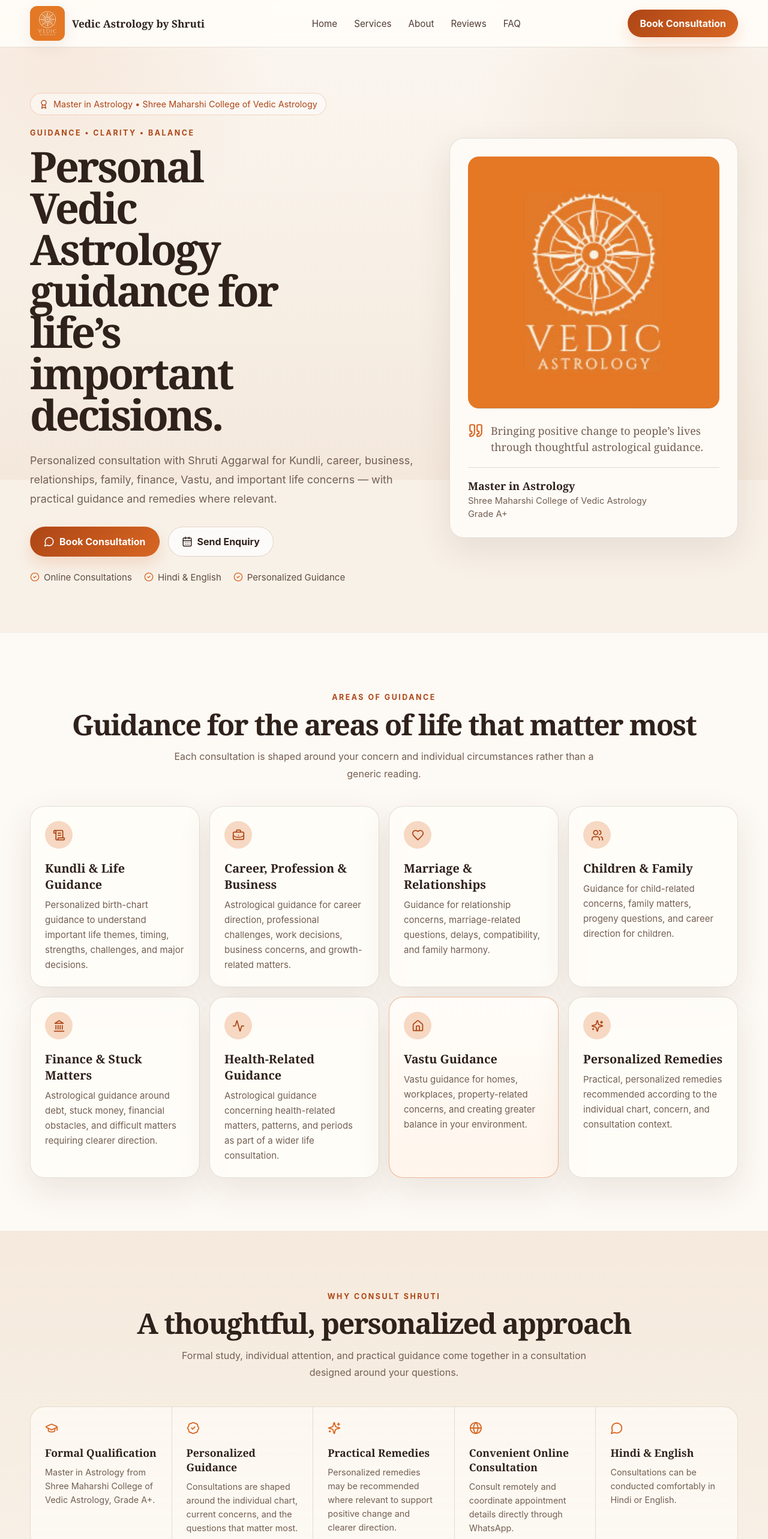
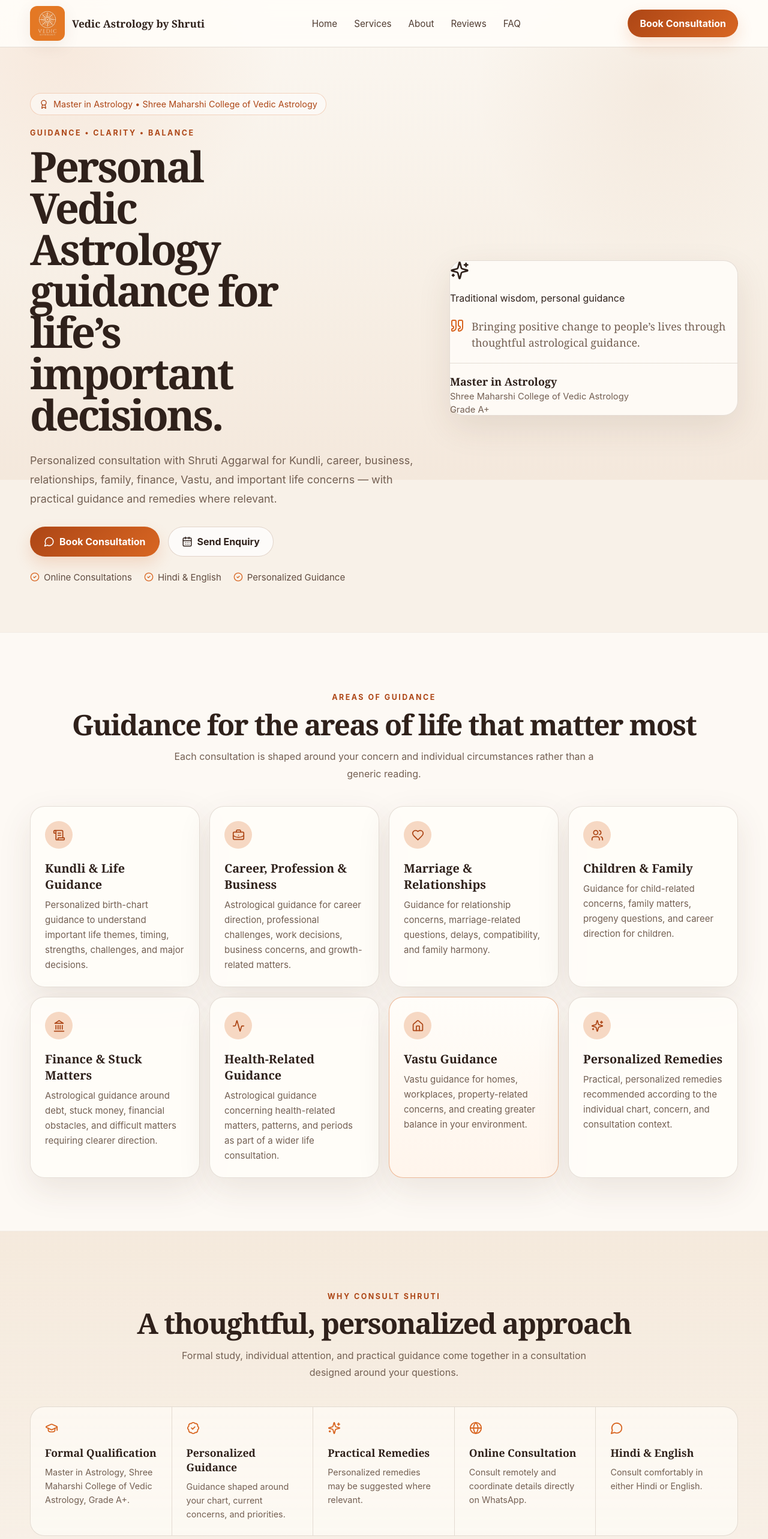
Before and after one commit to nishnataggarwal1-creator/shruti-astrology-site, a React (Vite) app: page / in a window 1280 px wide. Shown: the top 2566 px of the page at 60% size. Built offline with nearby package versions, Linux system fonts and the light colour scheme.

Commit message:
Update App.jsx

```diff
--- a/src/App.jsx
+++ b/src/App.jsx
@@ -89,27 +89,27 @@ const WHY_SHRUTI = [
   {
     icon: GraduationCap,
     title: "Formal Qualification",
-    text: "Master in Astrology from Shree Maharshi College of Vedic Astrology, Grade A+.",
+    text: "Master in Astrology, Shree Maharshi College of Vedic Astrology, Grade A+.",
   },
   {
     icon: BadgeCheck,
     title: "Personalized Guidance",
-    text: "Consultations are shaped around the individual chart, current concerns, and the questions that matter most.",
+    text: "Guidance shaped around your chart, current concerns, and priorities.",
   },
   {
     icon: Sparkles,
     title: "Practical Remedies",
-    text: "Personalized remedies may be recommended where relevant to support positive change and clearer direction.",
+    text: "Personalized remedies may be suggested where relevant.",
   },
   {
     icon: Globe,
-    title: "Convenient Online Consultation",
-    text: "Consult remotely and coordinate appointment details directly through WhatsApp.",
+    title: "Online Consultation",
+    text: "Consult remotely and coordinate details directly on WhatsApp.",
   },
   {
     icon: MessageCircle,
     title: "Hindi & English",
-    text: "Consultations can be conducted comfortably in Hindi or English.",
+    text: "Consult comfortably in either Hindi or English.",
   },
 ];
 
@@ -261,15 +261,19 @@ export default function App() {
               </motion.div>
 
               <motion.div initial={{ opacity: 0, y: 16 }} animate={{ opacity: 1, y: 0 }} transition={{ duration: 0.55, delay: 0.08 }}>
-                <Card className="hero-card">
-                  <div className="hero-logo-wrap">
-                    <img src={logo} alt="Vedic Astrology by Shruti" className="hero-logo" />
+                <Card className="hero-visual-card">
+                  <div className="celestial-mark" aria-hidden="true">
+                    <span className="orbit orbit-one" />
+                    <span className="orbit orbit-two" />
+                    <span className="orbit orbit-three" />
+                    <Sparkles size={32} />
                   </div>
-                  <div className="hero-quote">
-                    <Quote size={26} />
+                  <p className="hero-visual-kicker">Traditional wisdom, personal guidance</p>
+                  <div className="hero-quote refined-quote">
+                    <Quote size={24} />
                     <p>Bringing positive change to people’s lives through thoughtful astrological guidance.</p>
                   </div>
-                  <div className="credential-strip">
+                  <div className="credential-strip compact-credential">
                     <strong>{BUSINESS.credential}</strong>
                     <span>{BUSINESS.institute}</span>
                     <span>Grade {BUSINESS.grade}</span>
@@ -430,7 +434,7 @@ export default function App() {
                     "Contact Shruti on WhatsApp or use the enquiry form.",
                     "Briefly share the area you would like guidance on.",
                     "Confirm the consultation timing and details directly with Shruti.",
-                    "Attend your personalized consultation online.",
+                    "Attend your personalized consultation.",
                   ].map((step, index) => (
                     <div key={step} className="step-item">
                       <span className="step-number">{String(index + 1).padStart(2, "0")}</span>
```
